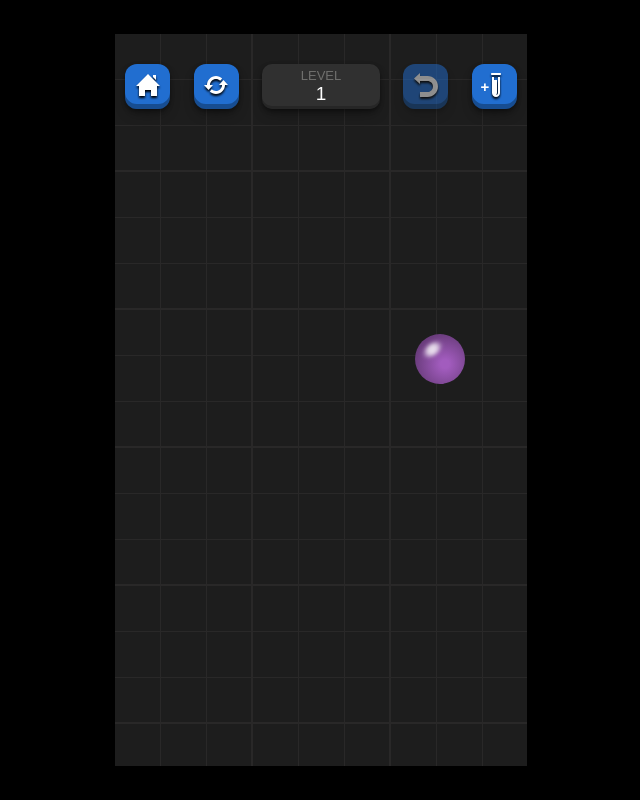
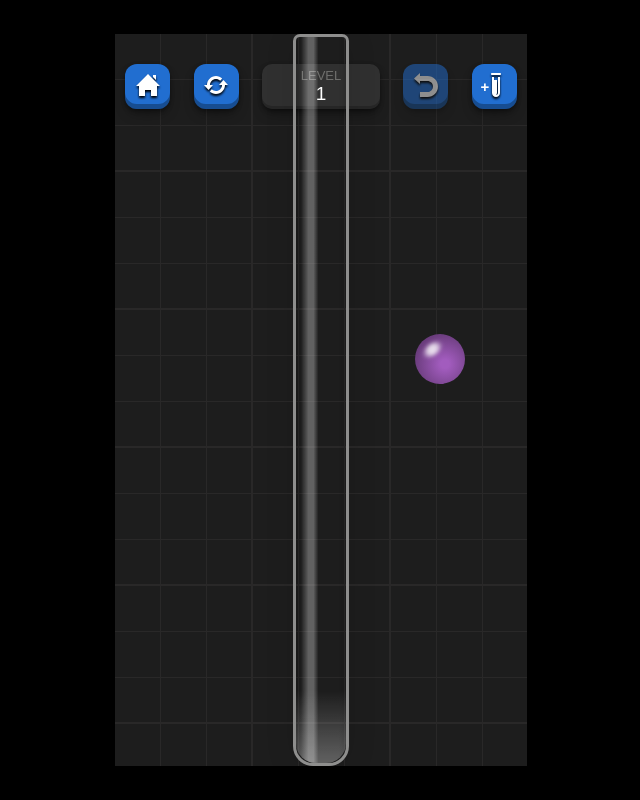
Before and after one commit to FranciscoJavierMartin/ball-sort-game, a Vue app: page /game in a window 1280 px wide. Shown: the whole page, without its empty margins (319-959 px from the left). Built offline with nearby package versions, Linux system fonts and the light colour scheme.

Commit message:
Glass effect

```diff
--- a/src/modules/game/components/tube/tube.vue
+++ b/src/modules/game/components/tube/tube.vue
@@ -1,5 +1,10 @@
 <template>
-  <div :style></div>
+  <button
+    class="tube"
+    :style
+    :aria-label="`Tube ${index + 1}`"
+    @click="handleClick"
+  ></button>
 </template>
 
 <script setup lang="ts">
@@ -24,6 +29,7 @@ const props = withDefaults(
   },
 );
 const emits = defineEmits<{
+  click: [index: number];
   handlePosition: [data: Coordinate];
 }>();
 
@@ -40,4 +46,49 @@ const style = computed<StyleValue>(() => {
     height: `${height}px`,
   };
 });
+
+function handleClick(): void {
+  emits('click', props.index);
+}
 </script>
+
+<style scoped>
+.tube {
+  background-color: transparent;
+  border-color: #8e8e8d;
+  border-radius: 7px 7px 20px 20px;
+  border-style: solid;
+  box-shadow: 0 4px 30px rgba(0, 0, 0, 0.1);
+  cursor: pointer;
+  position: relative;
+  -webkit-tap-highlight-color: transparent;
+  z-index: 2;
+
+  &::after {
+    background:
+      linear-gradient(
+        to left,
+        rgba(0, 0, 0, 0.1) 0%,
+        rgba(255, 255, 255, 0) 15%,
+        rgba(255, 255, 255, 0) 55%,
+        rgba(255, 255, 255, 0.3) 65%,
+        rgba(255, 255, 255, 0.3) 75%,
+        rgba(255, 255, 255, 0) 90%,
+        rgba(0, 0, 0, 0.2) 100%
+      ),
+      linear-gradient(
+        to bottom,
+        transparent 90%,
+        rgba(255, 255, 255, 0.3) 100%,
+        rgba(255, 255, 255, 0.3) 100%
+      );
+    border-radius: 7px 7px 20px 20px;
+    content: '';
+    height: 100%;
+    left: 0;
+    position: absolute;
+    top: 0;
+    width: 100%;
+  }
+}
+</style>
--- a/src/modules/game/pages/game-page.vue
+++ b/src/modules/game/pages/game-page.vue
@@ -7,7 +7,7 @@
       :tubeHelpEnabled="true"
     />
     <Ball :colors="COLORS_BALLS[0]" :size="50" :x="300" :y="300" />
-    <Tube :size="40" :capacity="4" :index="0" />
+    <Tube :size="40" :capacity="4" :index="0" @click="handleClick" />
     <!-- <Ball
       v-for="(color, index) of COLORS_BALLS"
       :key="index"
@@ -26,4 +26,8 @@ import GameWrapper from '@/modules/game/components/game-wrapper/game-wrapper.vue
 import Ball from '@/modules/game/components/ball/ball.vue';
 import COLORS_BALLS from '@/modules/common/helpers/colors';
 import Tube from '@/modules/game/components/tube/tube.vue';
+
+function handleClick(index: number): void {
+  console.log('Clicked', index);
+}
 </script>
```
